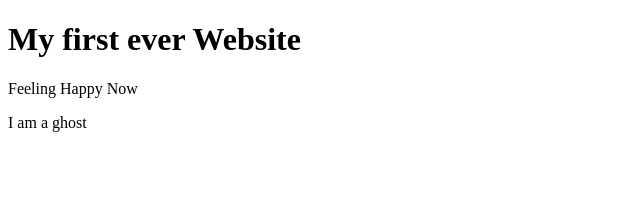
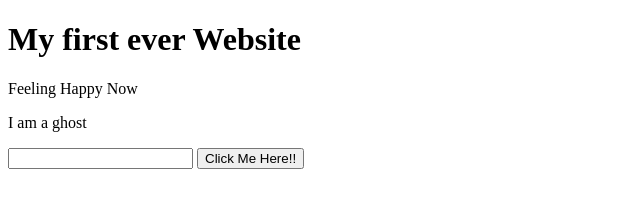
Before and after one commit to WebcoderSouvik/my-first-website, a plain HTML site: page index.html in a window 1280 px wide. Shown: the whole page, without its empty margins (0-640 px from the left). Drawn offline with Linux system fonts and the light colour scheme.

Commit message:
done adding button

```diff
--- a/index.html
+++ b/index.html
@@ -8,5 +8,7 @@
     <h1>My first ever Website</h1>
     <p>Feeling Happy Now</p>
     <p>I am a ghost</p>
+    <input type="text">
+        <button>Click Me Here!!</button>
 </body>
 </html>
```
